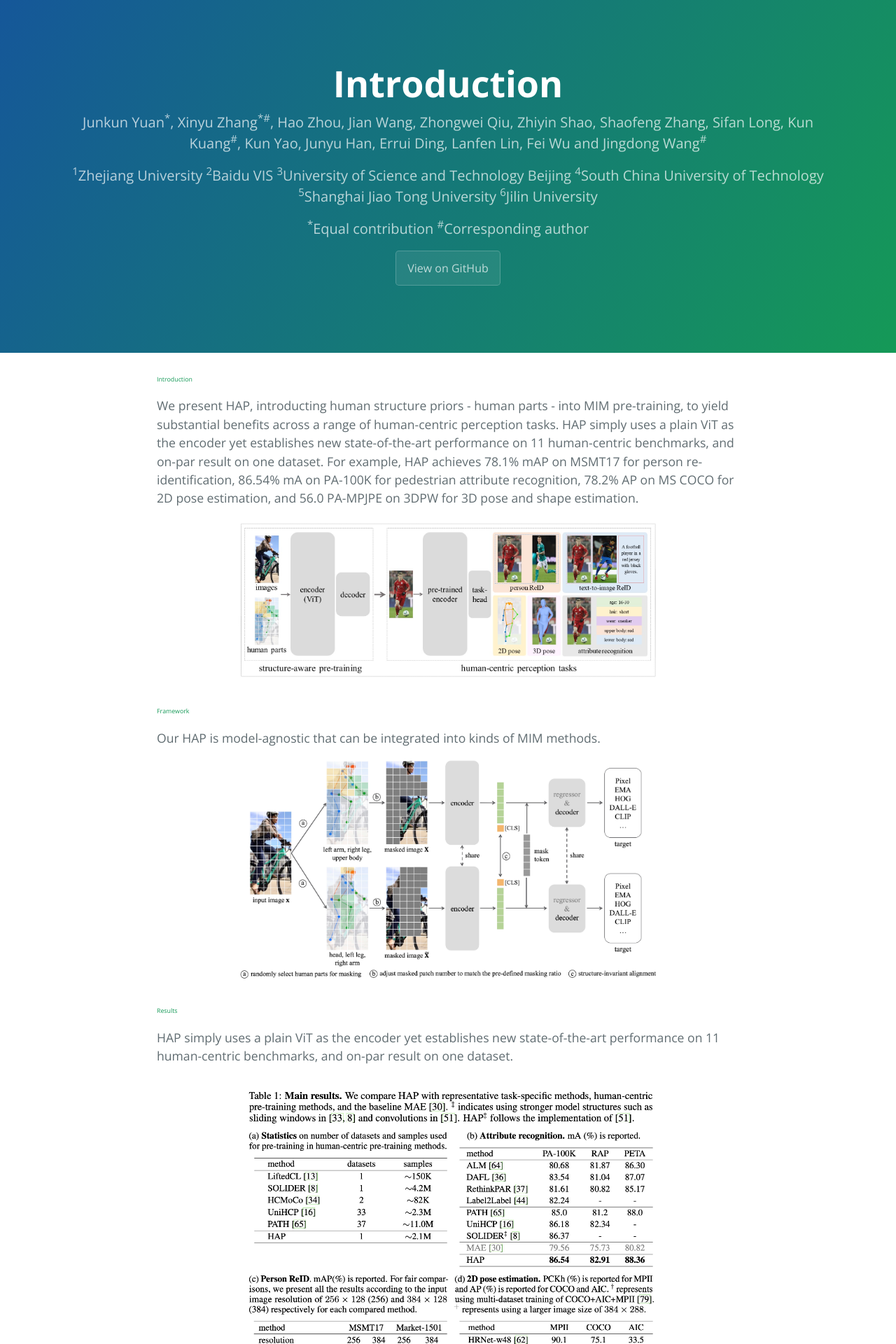
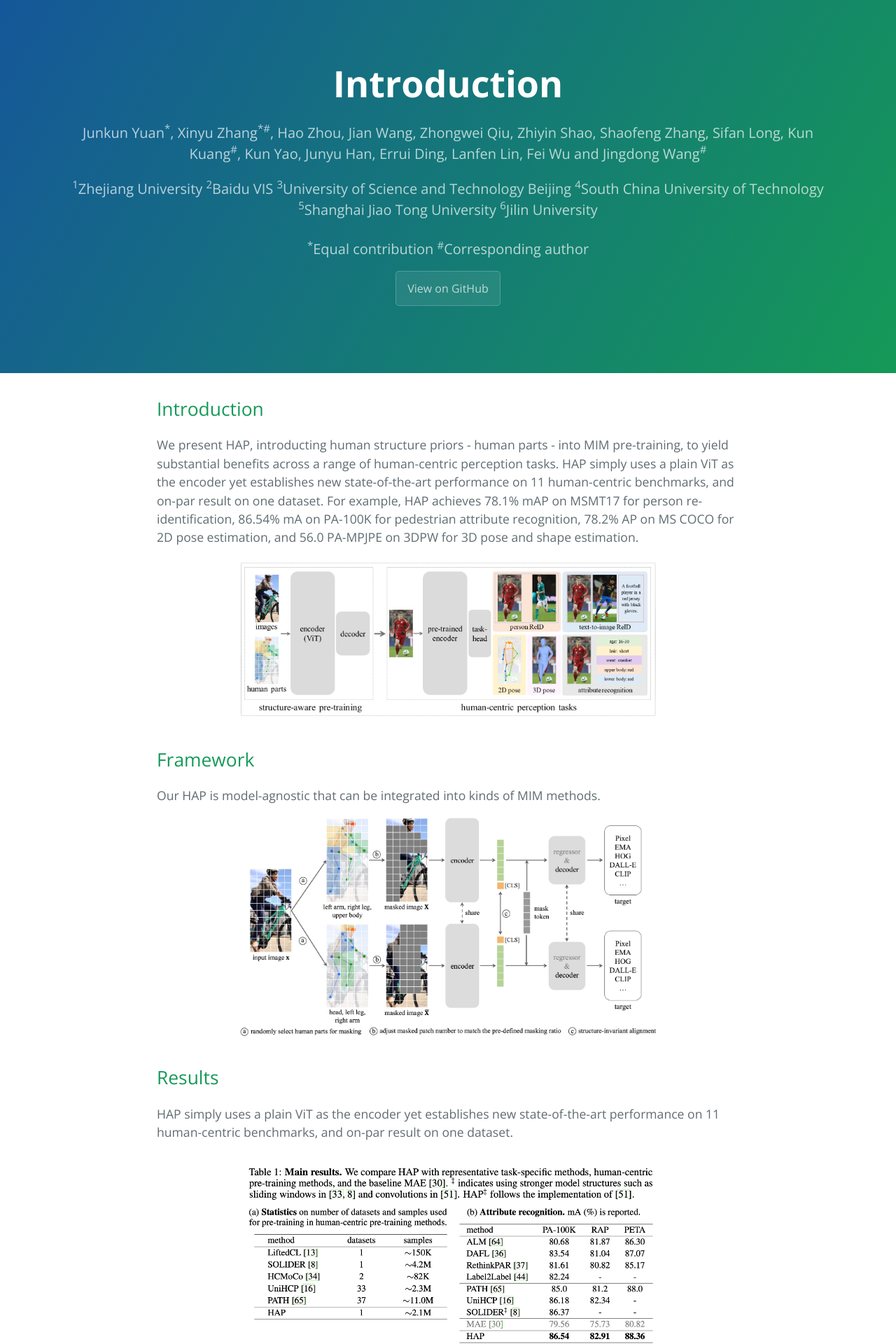
Before and after one commit to zhangxinyu-xyz/hap.github.io, a Jekyll site: the page built from index.md, in a window 1280 px wide. Shown: the top 1920 px of the page at 70% size. Built offline with Jekyll 4.4.1, drawn with Linux system fonts in a browser that asks for light colours; our own code applies the rules of GitHub Pages for plain Markdown files.

Commit message:
Update normalize.scss

```diff
--- a/_sass/normalize.scss
+++ b/_sass/normalize.scss
@@ -137,20 +137,20 @@ h1 {
   margin: 0.67em 0;
 }
 
-h2 {
-  font-size: 0.5em;
-  margin: 0.05em 0;
-}
+// h2 {
+//   font-size: 0.5em;
+//   margin: 0.05em 0;
+// }
 
-h3 {
-  font-size: 0.5em;
-  margin: 0.05em 0;
-}
+// h3 {
+//   font-size: 0.5em;
+//   margin: 0.05em 0;
+// }
 
-h4 {
-  font-size: 0.5em;
-  margin: 0.05em 0;
-}
+// h4 {
+//   font-size: 0.5em;
+//   margin: 0.05em 0;
+// }
 
 /**
  * Address styling not present in IE 8/9.
```
